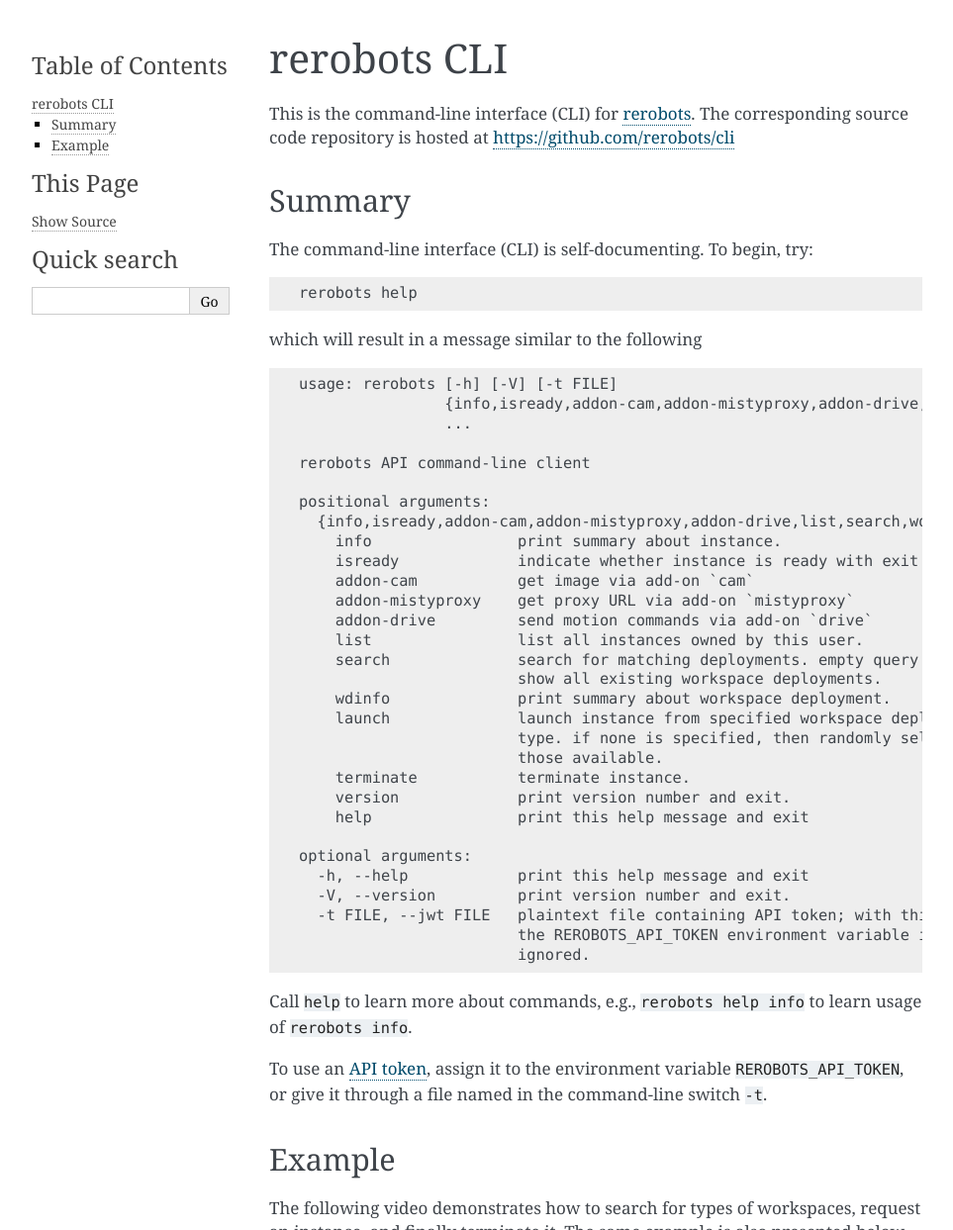
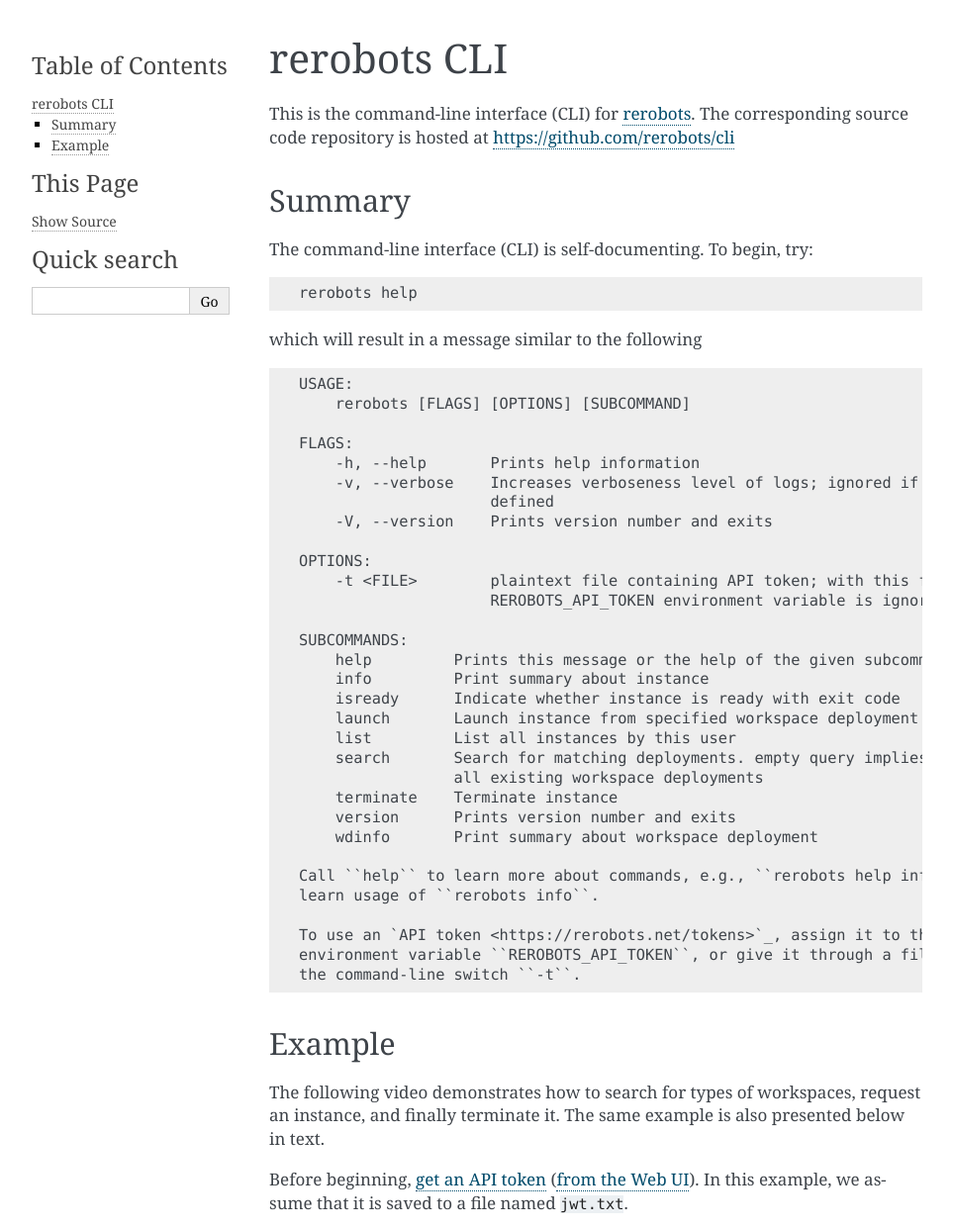
Before and after one commit to rerobots/cli, a Sphinx documentation site: the page built from doc/index.rst, in a window 1280 px wide and 1400 px high, cut to the strip 0-1243 px from the top of the window. Shown: the whole strip at 99% size, without its empty margins (148-1111 px from the left). Built offline with Sphinx 7.4.7, drawn with Linux system fonts in a browser that asks for light colours.

Commit message:
DOC: update index help message

```diff
--- a/doc/index.rst
+++ b/doc/index.rst
@@ -17,43 +17,37 @@
 
 ::
 
-  usage: rerobots [-h] [-V] [-t FILE]
-		  {info,isready,addon-cam,addon-mistyproxy,addon-drive,list,search,wdinfo,launch,terminate,version,help}
-		  ...
+  USAGE:
+      rerobots [FLAGS] [OPTIONS] [SUBCOMMAND]
 
-  rerobots API command-line client
+  FLAGS:
+      -h, --help       Prints help information
+      -v, --verbose    Increases verboseness level of logs; ignored if RUST_LOG is
+		       defined
+      -V, --version    Prints version number and exits
 
-  positional arguments:
-    {info,isready,addon-cam,addon-mistyproxy,addon-drive,list,search,wdinfo,launch,terminate,version,help}
-      info                print summary about instance.
-      isready             indicate whether instance is ready with exit code.
-      addon-cam           get image via add-on `cam`
-      addon-mistyproxy    get proxy URL via add-on `mistyproxy`
-      addon-drive         send motion commands via add-on `drive`
-      list                list all instances owned by this user.
-      search              search for matching deployments. empty query implies
-			  show all existing workspace deployments.
-      wdinfo              print summary about workspace deployment.
-      launch              launch instance from specified workspace deployment or
-			  type. if none is specified, then randomly select from
-			  those available.
-      terminate           terminate instance.
-      version             print version number and exit.
-      help                print this help message and exit
+  OPTIONS:
+      -t <FILE>        plaintext file containing API token; with this flag, the
+		       REROBOTS_API_TOKEN environment variable is ignored
 
-  optional arguments:
-    -h, --help            print this help message and exit
-    -V, --version         print version number and exit.
-    -t FILE, --jwt FILE   plaintext file containing API token; with this flag,
-			  the REROBOTS_API_TOKEN environment variable is
-			  ignored.
+  SUBCOMMANDS:
+      help         Prints this message or the help of the given subcommand(s)
+      info         Print summary about instance
+      isready      Indicate whether instance is ready with exit code
+      launch       Launch instance from specified workspace deployment or type
+      list         List all instances by this user
+      search       Search for matching deployments. empty query implies show
+		   all existing workspace deployments
+      terminate    Terminate instance
+      version      Prints version number and exits
+      wdinfo       Print summary about workspace deployment
 
-Call ``help`` to learn more about commands, e.g., ``rerobots help info`` to
-learn usage of ``rerobots info``.
+  Call ``help`` to learn more about commands, e.g., ``rerobots help info`` to
+  learn usage of ``rerobots info``.
 
-To use an `API token <https://rerobots.net/tokens>`_, assign it to the
-environment variable ``REROBOTS_API_TOKEN``, or give it through a file named in
-the command-line switch ``-t``.
+  To use an `API token <https://rerobots.net/tokens>`_, assign it to the
+  environment variable ``REROBOTS_API_TOKEN``, or give it through a file named in
+  the command-line switch ``-t``.
 
 
 .. _ssec:cli-example:
```
